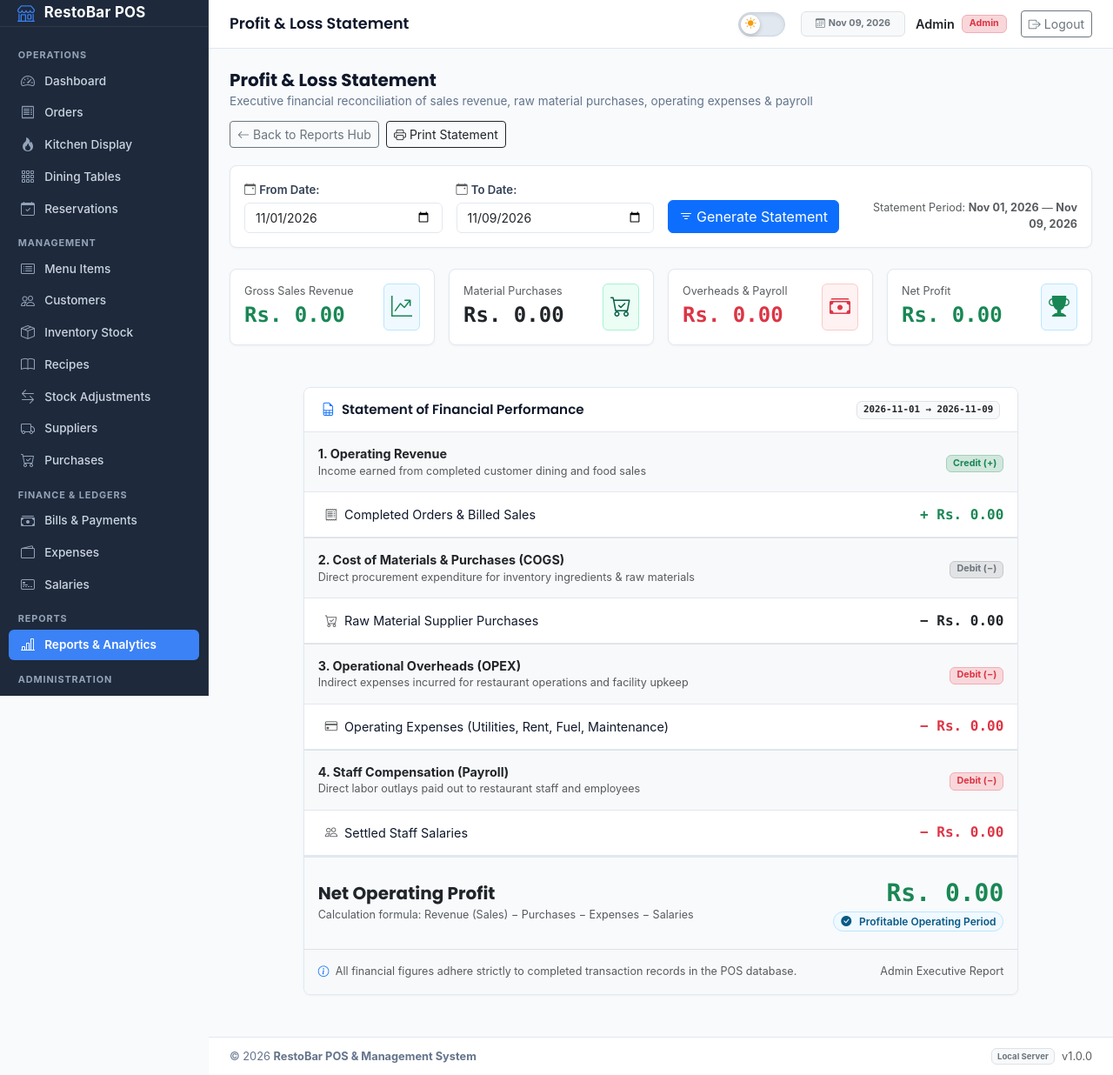
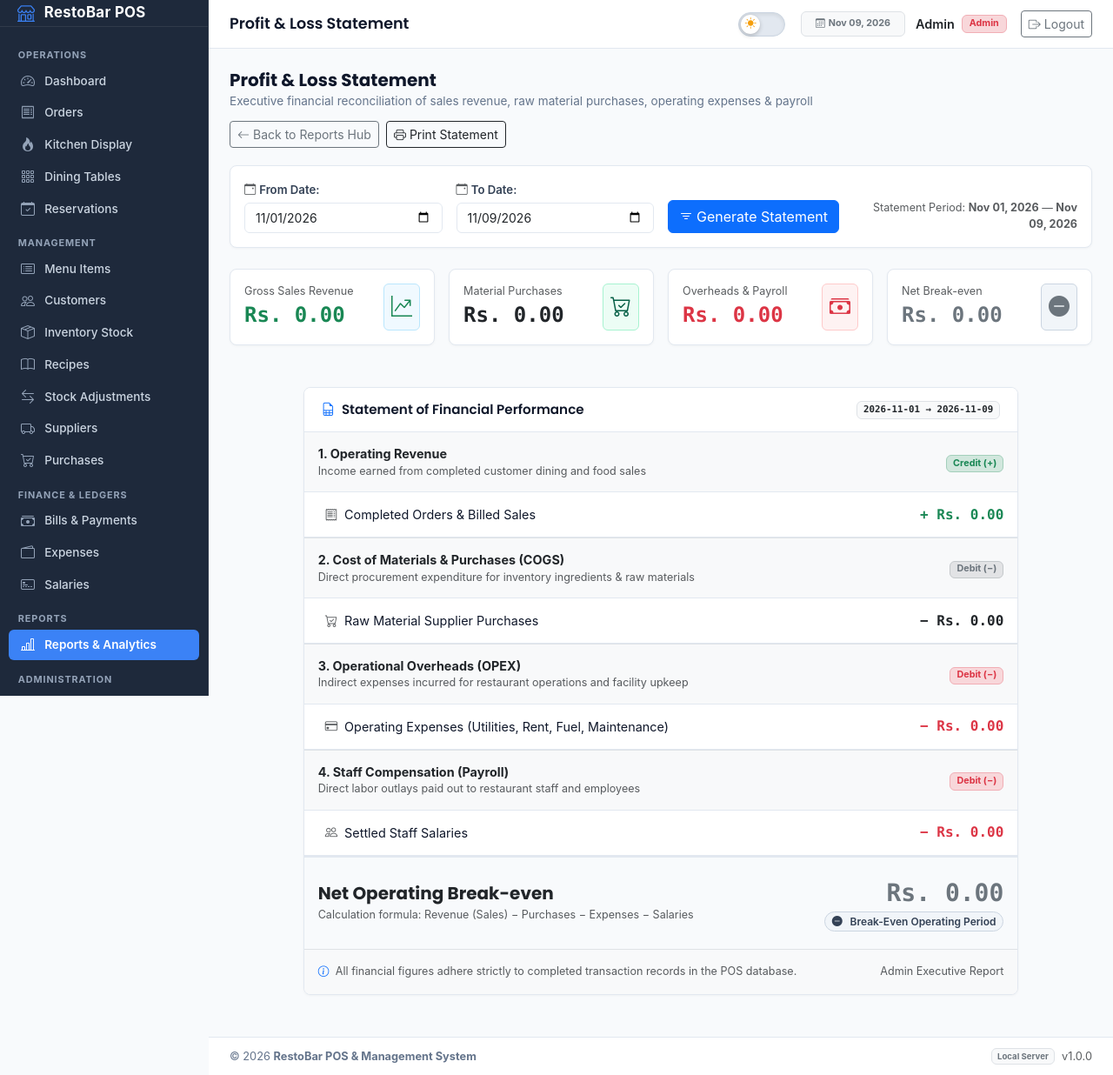
Before and after one commit to Adnankhalid606/restarurant_management_system, a PHP site: page /reports/profit-loss.php in a window 1280 px wide. Shown: the whole page at 87% size. Run offline with PHP 8.4, Linux system fonts and the light colour scheme; a user stored in the database is signed in; data comes from the database, SQL or seed files in the repository; tables that the repository leaves empty hold one stand-in row (values such as "Sample post"); some web fonts are replaced.

Commit message:
fix(finance): normalize order totals and profit-loss rounding

```diff
--- a/orders/create.php
+++ b/orders/create.php
@@ -240,9 +240,9 @@ if ($_SERVER["REQUEST_METHOD"] === "POST") {
 
                 $unit_price = (float) $menu_item["price"];
 
-                $subtotal = $unit_price * $quantity;
+                $subtotal = round($unit_price * $quantity, 2);
 
-                $total_amount += $subtotal;
+                $total_amount = round($total_amount + $subtotal, 2);
 
                 $verified_items[] = [
                     "menu_item_id" => $menu_item_id,
--- a/reports/profit-loss.php
+++ b/reports/profit-loss.php
@@ -91,9 +91,36 @@ $salary_row = mysqli_fetch_assoc($salary_result);
 
 $total_salaries = $salary_row["total_salaries"];
 
-$net_profit = $total_sales - $total_purchases - $total_expenses - $total_salaries;
+$net_profit = round(
+    $total_sales - $total_purchases - $total_expenses - $total_salaries,
+    2
+);
 
-$is_profit = ($net_profit >= 0);
+if ($net_profit > 0) {
+    $pnl_status = 'profit';
+    $pnl_label = 'Profit';
+    $pnl_text_class = 'text-success';
+    $pnl_badge_class = 'badge-status-ready';
+    $pnl_icon = 'bi-trophy-fill text-success';
+    $pnl_badge_icon = 'bi-check-circle-fill me-1';
+    $pnl_badge_text = 'Profitable Operating Period';
+} elseif ($net_profit < 0) {
+    $pnl_status = 'loss';
+    $pnl_label = 'Loss';
+    $pnl_text_class = 'text-danger';
+    $pnl_badge_class = 'badge-status-cancelled';
+    $pnl_icon = 'bi-exclamation-triangle-fill text-danger';
+    $pnl_badge_icon = 'bi-exclamation-triangle-fill me-1';
+    $pnl_badge_text = 'Operating Deficit';
+} else {
+    $pnl_status = 'breakeven';
+    $pnl_label = 'Break-even';
+    $pnl_text_class = 'text-secondary';
+    $pnl_badge_class = 'badge-status-general';
+    $pnl_icon = 'bi-dash-circle-fill text-secondary';
+    $pnl_badge_icon = 'bi-dash-circle-fill me-1';
+    $pnl_badge_text = 'Break-Even Operating Period';
+}
 
 $page_title = "Profit & Loss Statement";
 $active_menu = "reports";
@@ -217,13 +244,13 @@ require_once "../includes/header.php";
     <div class="col-6 col-md-3">
         <div class="pos-card p-3 d-flex align-items-center justify-content-between">
             <div>
-                <span class="text-muted small d-block">Net <?php echo $is_profit ? 'Profit' : 'Loss'; ?></span>
-                <span class="fs-4 fw-bold font-monospace <?php echo $is_profit ? 'text-success' : 'text-danger'; ?>">
+                <span class="text-muted small d-block">Net <?php echo $pnl_label; ?></span>
+                <span class="fs-4 fw-bold font-monospace <?php echo $pnl_text_class; ?>">
                     Rs. <?php echo number_format($net_profit, 2); ?>
                 </span>
             </div>
-            <div class="badge-subtle <?php echo $is_profit ? 'badge-status-ready' : 'badge-status-cancelled'; ?> p-2 rounded">
-                <i class="bi <?php echo $is_profit ? 'bi-trophy-fill text-success' : 'bi-exclamation-triangle-fill text-danger'; ?> fs-4"></i>
+            <div class="badge-subtle <?php echo $pnl_badge_class; ?> p-2 rounded">
+                <i class="bi <?php echo $pnl_icon; ?> fs-4"></i>
             </div>
         </div>
     </div>
@@ -326,26 +353,20 @@ require_once "../includes/header.php";
                 <div class="pnl-row-total">
                     <div>
                         <h5 class="fw-bold text-dark mb-1">
-                            Net Operating <?php echo $is_profit ? 'Profit' : 'Loss'; ?>
+                            Net Operating <?php echo $pnl_label; ?>
                         </h5>
                         <div class="text-muted small">
                             Calculation formula: Revenue (Sales) &minus; Purchases &minus; Expenses &minus; Salaries
                         </div>
                     </div>
                     <div class="text-end">
-                        <div class="fs-3 fw-bold font-monospace <?php echo $is_profit ? 'text-success' : 'text-danger'; ?>">
+                        <div class="fs-3 fw-bold font-monospace <?php echo $pnl_text_class; ?>">
                             Rs. <?php echo number_format($net_profit, 2); ?>
                         </div>
                         <div>
-                            <?php if ($is_profit) { ?>
-                                <span class="badge badge-subtle badge-status-ready">
-                                    <i class="bi bi-check-circle-fill me-1"></i>Profitable Operating Period
-                                </span>
-                            <?php } else { ?>
-                                <span class="badge badge-subtle badge-status-cancelled">
-                                    <i class="bi bi-exclamation-triangle-fill me-1"></i>Operating Deficit
-                                </span>
-                            <?php } ?>
+                            <span class="badge badge-subtle <?php echo $pnl_badge_class; ?>">
+                                <i class="bi <?php echo $pnl_badge_icon; ?>"></i><?php echo $pnl_badge_text; ?>
+                            </span>
                         </div>
                     </div>
                 </div>
```
